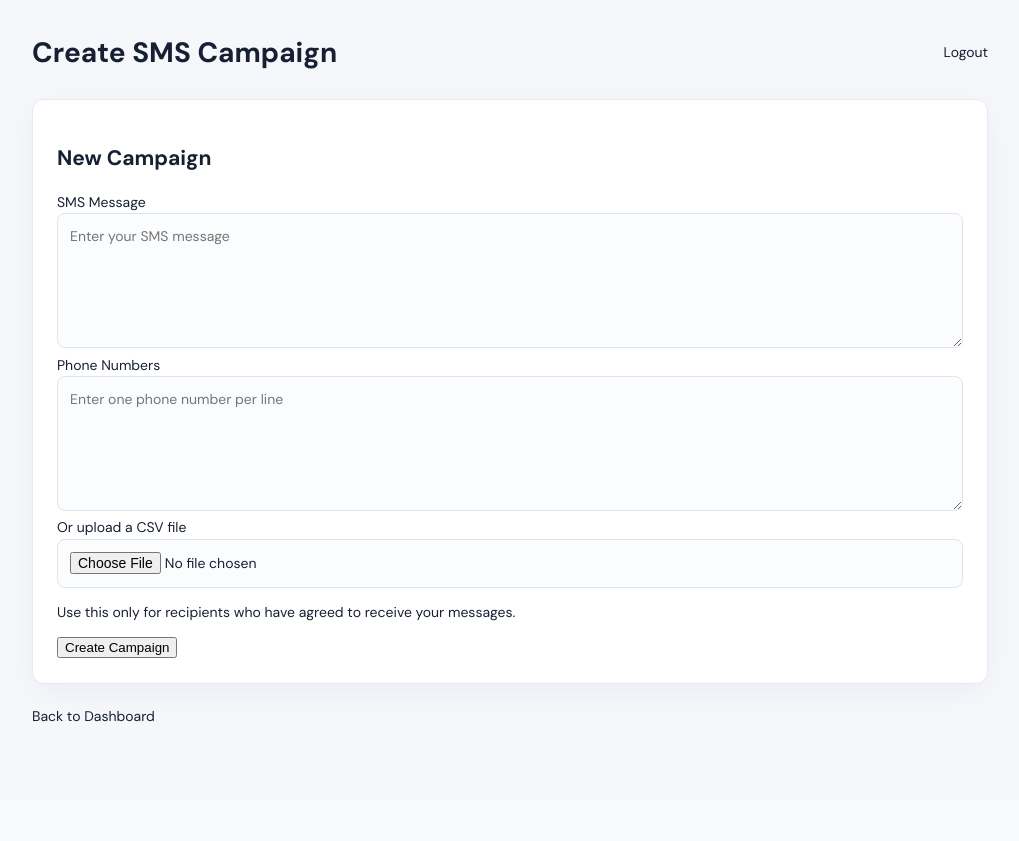
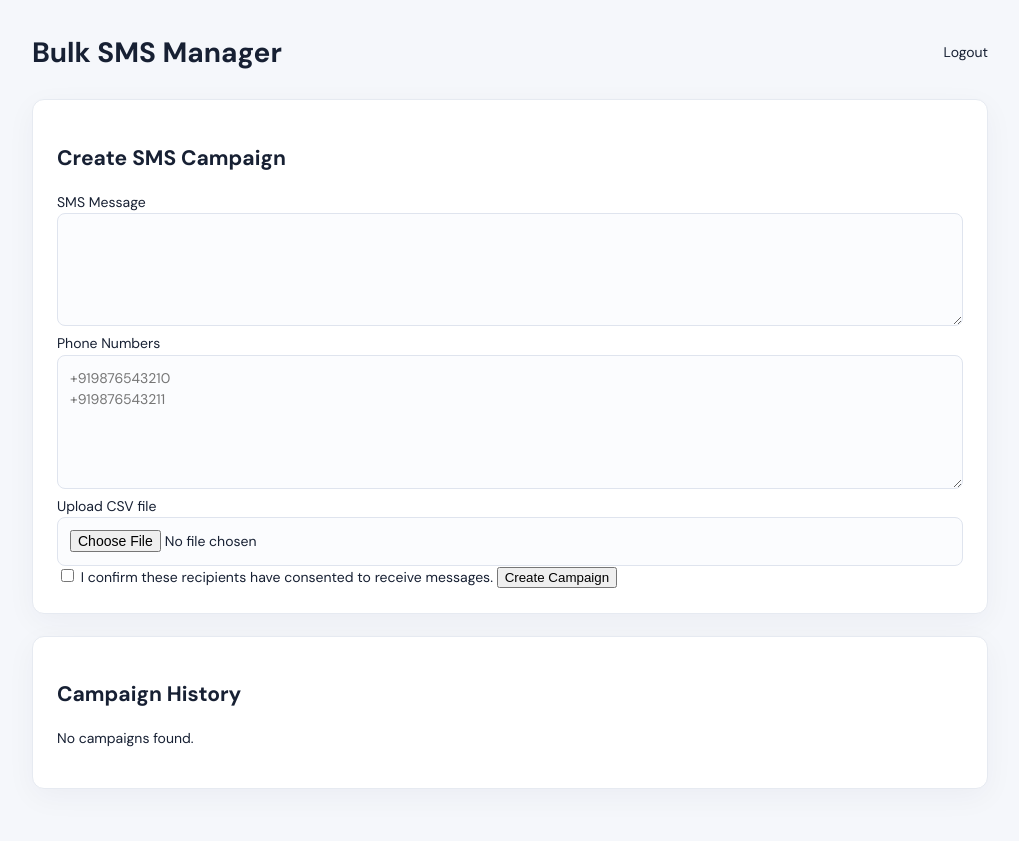
Before and after one commit to sachindeal4loans-ctrl/bulk-sms, a FastAPI app: template templates/campaign.html in a window 1280 px wide. Shown: the whole page, without its empty margins (254-1273 px from the left). Before the commit the page ends 722 px from the top, so only its background shows below. Run offline with FastAPI, Linux system fonts and the light colour scheme; the template is opened without the code that fills it, so the values that code supplies are empty.

Commit message:
Update campaign.html

```diff
--- a/templates/campaign.html
+++ b/templates/campaign.html
@@ -3,43 +3,83 @@
 <html lang="en">
 <head>
     <meta charset="UTF-8">
-    <meta name="viewport" content="width=device-width, initial-scale=1.0">
-    <title>SMS Campaign</title>
+    <meta name="viewport" content="width=device-width, initial-scale=1">
+    <title>Bulk SMS Manager</title>
     <link rel="stylesheet" href="/static/style.css">
 </head>
 <body>
     <main class="main-content">
         <header class="topbar">
-            <h1>Create SMS Campaign</h1>
+            <h1>Bulk SMS Manager</h1>
             <a href="/logout">Logout</a>
         </header>
 
         <section class="panel">
-            <h2>New Campaign</h2>
+            <h2>Create SMS Campaign</h2>
 
-            <form action="/campaigns" method="post" enctype="multipart/form-data">
+            <form action="/campaign" method="post"
+                  enctype="multipart/form-data">
+
                 <label for="message">SMS Message</label>
-                <textarea id="message" name="message" rows="5"
-                          maxlength="1600" required
-                          placeholder="Enter your SMS message"></textarea>
+                <textarea id="message" name="message"
+                          rows="4" maxlength="1000"
+                          required></textarea>
 
-                <label for="phones">Phone Numbers</label>
-                <textarea id="phones" name="phones" rows="5"
-                          placeholder="Enter one phone number per line"></textarea>
+                <label for="numbers_text">Phone Numbers</label>
+                <textarea id="numbers_text" name="numbers_text"
+                          rows="5"
+                          placeholder="+919876543210&#10;+919876543211"></textarea>
 
-                <label for="csv_file">Or upload a CSV file</label>
-                <input id="csv_file" name="csv_file" type="file"
-                       accept=".csv,text/csv">
+                <label for="contacts_file">Upload CSV file</label>
+                <input id="contacts_file" name="contacts_file"
+                       type="file" accept=".csv">
 
-                <p class="help-text">
-                    Use this only for recipients who have agreed to receive your messages.
-                </p>
+                <label>
+                    <input type="checkbox" name="consent"
+                           value="yes" required>
+                    I confirm these recipients have consented to receive messages.
+                </label>
 
                 <button type="submit">Create Campaign</button>
             </form>
         </section>
 
-        <p><a href="/">Back to Dashboard</a></p>
+        <section class="panel">
+            <h2>Campaign History</h2>
+
+            {% if campaigns %}
+            <div class="table-wrap">
+                <table>
+                    <thead>
+                        <tr>
+                            <th>Campaign ID</th>
+                            <th>Created</th>
+                            <th>Recipients</th>
+                            <th>Status</th>
+                            <th>Details</th>
+                        </tr>
+                    </thead>
+                    <tbody>
+                        {% for campaign in campaigns %}
+                        <tr>
+                            <td>{{ campaign.id }}</td>
+                            <td>{{ campaign.created_at }}</td>
+                            <td>{{ campaign.total }}</td>
+                            <td>{{ campaign.status }}</td>
+                            <td>
+                                <a href="/campaign/{{ campaign.id }}">
+                                    View
+                                </a>
+                            </td>
+                        </tr>
+                        {% endfor %}
+                    </tbody>
+                </table>
+            </div>
+            {% else %}
+            <p>No campaigns found.</p>
+            {% endif %}
+        </section>
     </main>
 </body>
 </html>
```
